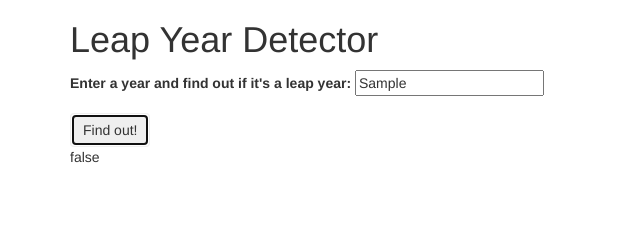
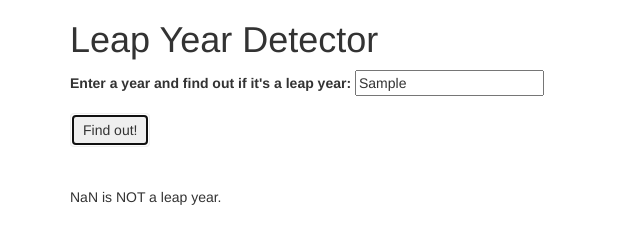
Before and after one commit to DanFSchafer/LeapYearDetector_logic, a plain HTML site: page index.html in a window 1280 px wide. Both pictures are taken after typing "Sample" into the empty fields and a click on the button "Find out!". Shown: the whole page, without its empty margins (0-640 px from the left). Drawn offline with nearby package versions, Linux system fonts and the light colour scheme.

Commit message:
Finish output presentation

```diff
--- a/css/styles.css
+++ b/css/styles.css
@@ -0,0 +1,3 @@
+#result {
+  display: none;
+}
--- a/index.html
+++ b/index.html
@@ -24,7 +24,9 @@
       </form>
 
       <div id="result">
-
+        <br>
+        <br>
+        <p><span class="year"></span> is <span class="not"></span> a leap year.</p>
       </div>
 
     </div>
--- a/js/scripts.js
+++ b/js/scripts.js
@@ -13,6 +13,16 @@ $(function() {
     event.preventDefault();
     var year = parseInt($("input#year").val());
     var result = leapYear(year);
-    $("#result").text(result);
+//    $("#result").text(result);
+
+    $(".year").text(year);
+
+    if (result === false) {
+      $(".not").text("NOT");
+    } else {
+      $(".not").text("");
+    }
+
+    $("#result").show();
   });
 });
```
